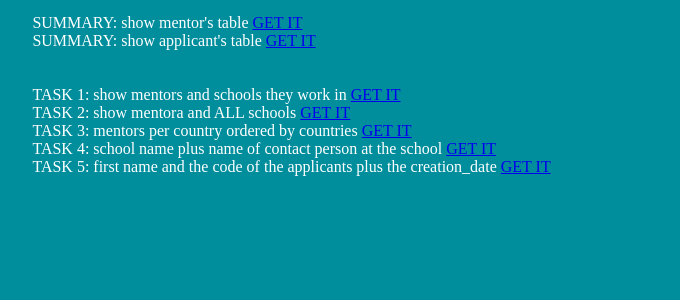
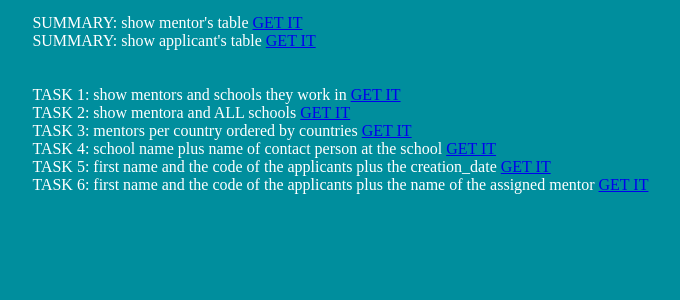
Before and after one commit to elYaro/web-application-homework-part-TWO, a Flask app: page / in a window 1280 px wide. Shown: the part 349-649 px from the top of the page, without its empty margins (102-782 px from the left). Run offline with Flask 2, Linux system fonts and the light colour scheme.

Commit message:
task 6 addres, applicants and mentors list with no data into

```diff
--- a/main.py
+++ b/main.py
@@ -95,7 +95,11 @@ def applicants():
     applicants = data_manager.get_applicants()
     return render_template('applicants.html', applicants=applicants)
 
-
+@app.route('/applicants_and_mentors')
+def applicants_and_mentors():
+    # We get back dictionaries here (for details check 'database_common.py')
+    applicants_and_mentors = data_manager.get_applicants_and_mentors()
+    return render_template('applicants_and_mentors.html', applicants_and_mentors=applicants_and_mentors)
 
 
 
--- a/templates/index.html
+++ b/templates/index.html
@@ -60,4 +60,8 @@
     <span>TASK 5: first name and the code of the applicants plus the creation_date</span>
     <a href="{{ url_for('applicants') }}">GET IT</a>
 </div>
+<div>
+    <span>TASK 6: first name and the code of the applicants plus the name of the assigned mentor</span>
+    <a href="{{ url_for('applicants_and_mentors') }}">GET IT</a>
+</div>
 {% endblock %}
```
Also changed, not shown: data_manager.py (+17 -0 lines), templates/applicants_and_mentors.html (added, +11 -0 lines).
